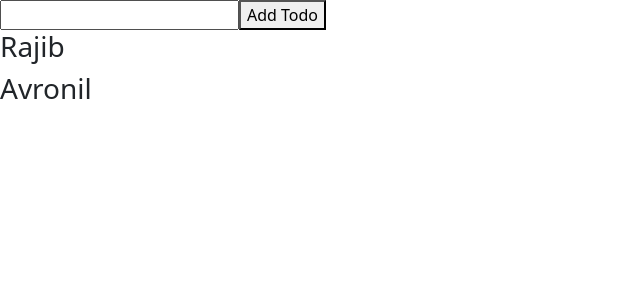
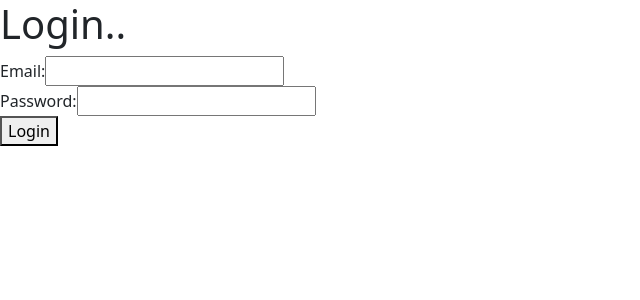
Before and after one commit to avronilrajib/React_Js_Classes, a React (Vite) app: page / in a window 1280 px wide. Shown: the top 300 px of the page, without its empty margins (0-640 px from the left). Built offline with nearby package versions, Linux system fonts and the light colour scheme.

Commit message:
control form data using formik package

```diff
--- a/package.json
+++ b/package.json
@@ -10,6 +10,7 @@
     "preview": "vite preview"
   },
   "dependencies": {
+    "formik": "^2.4.5",
     "react": "^18.2.0",
     "react-dom": "^18.2.0",
     "react-icons": "^4.11.0",
--- a/src/App.jsx
+++ b/src/App.jsx
@@ -13,6 +13,7 @@ import CollectForm from "./componants/Collect_form_data/CollectForm";
 import StateObject from "./componants/UseSatate_with_Object/StateObject";
 import Child from "./componants/STATE_LIFTING/Child";
 import Home from "./componants/state_lifting_principle/Home";
+import Formik from "./componants/formik_package/Formik";
 
 function App() {
   const receivedData = (chidData) => {
@@ -32,7 +33,8 @@ function App() {
       {/* <CollectForm /> */}
       {/* <StateObject />
       <Child onChildData={receivedData} /> */}
-      <Home />
+      {/* <Home /> */}
+      <Formik />
     </div>
   );
 }
--- /dev/null
+++ b/src/componants/formik_package/Formik.jsx
@@ -0,0 +1,48 @@
+import React, { useState } from "react";
+import { useFormik } from "formik";
+
+function Formik() {
+  const formik = useFormik({
+    initialValues: {
+      email: "",
+      password: "",
+    },
+    onSubmit: (values, { resetForm }) => {
+      console.log(values);
+      resetForm({ values: "" });
+    },
+  });
+
+  return (
+    <div>
+      <h1>Login..</h1>
+      <form action="" onSubmit={formik.handleSubmit}>
+        <div>
+          <label htmlFor="email">Email: </label>
+          <input
+            type="email"
+            value={formik.values.email}
+            onChange={formik.handleChange}
+            name="email"
+            id="email"
+          />
+        </div>
+        <div>
+          <label htmlFor="password">Password: </label>
+          <input
+            type="password"
+            value={formik.values.password}
+            onChange={formik.handleChange}
+            name="password"
+            id="password"
+          />
+        </div>
+        <div>
+          <button type="submit">Login</button>
+        </div>
+      </form>
+    </div>
+  );
+}
+
+export default Formik;
```
Also changed, not shown: 1 other file (tests, documents, lock files or other folders).
